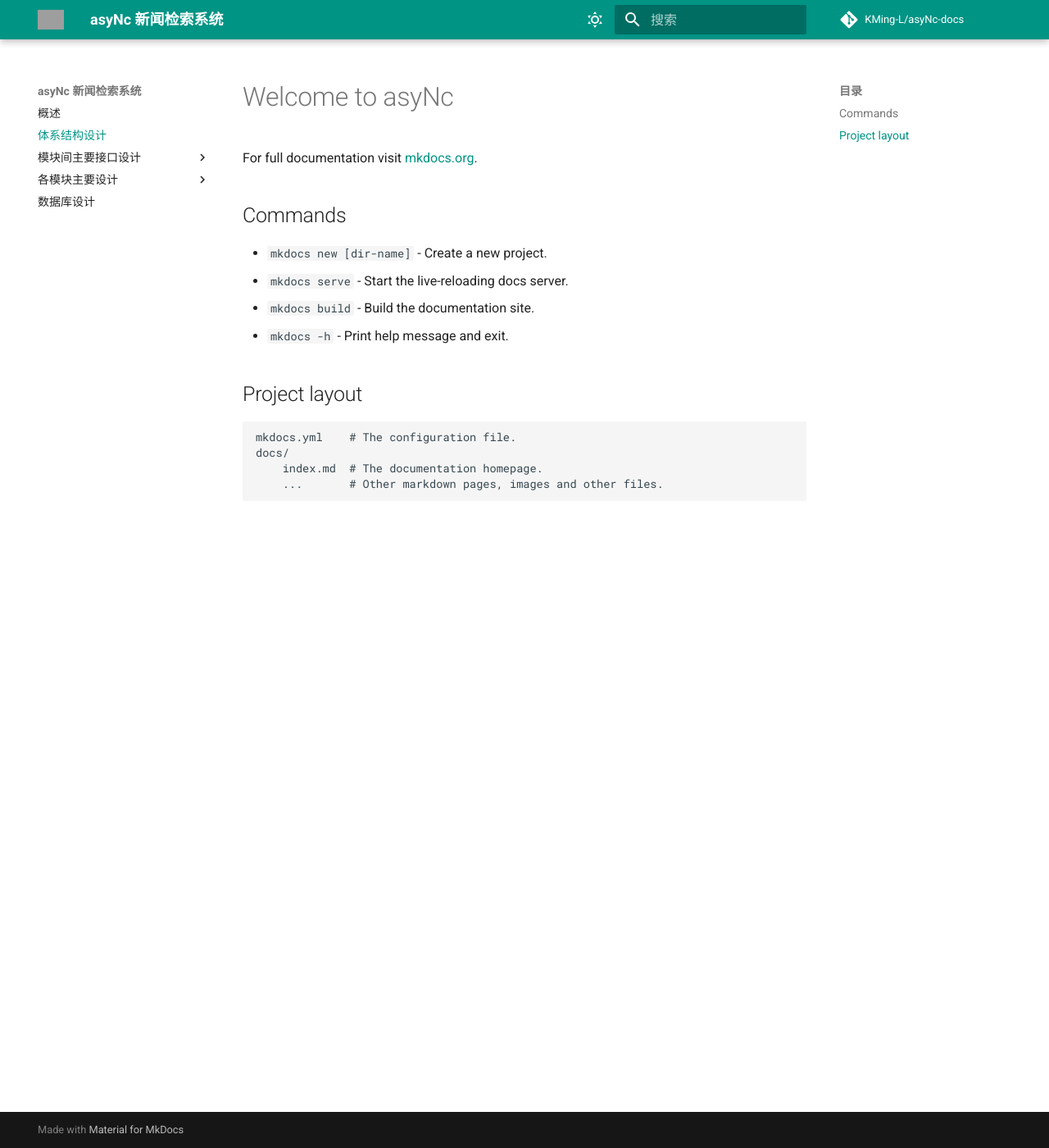
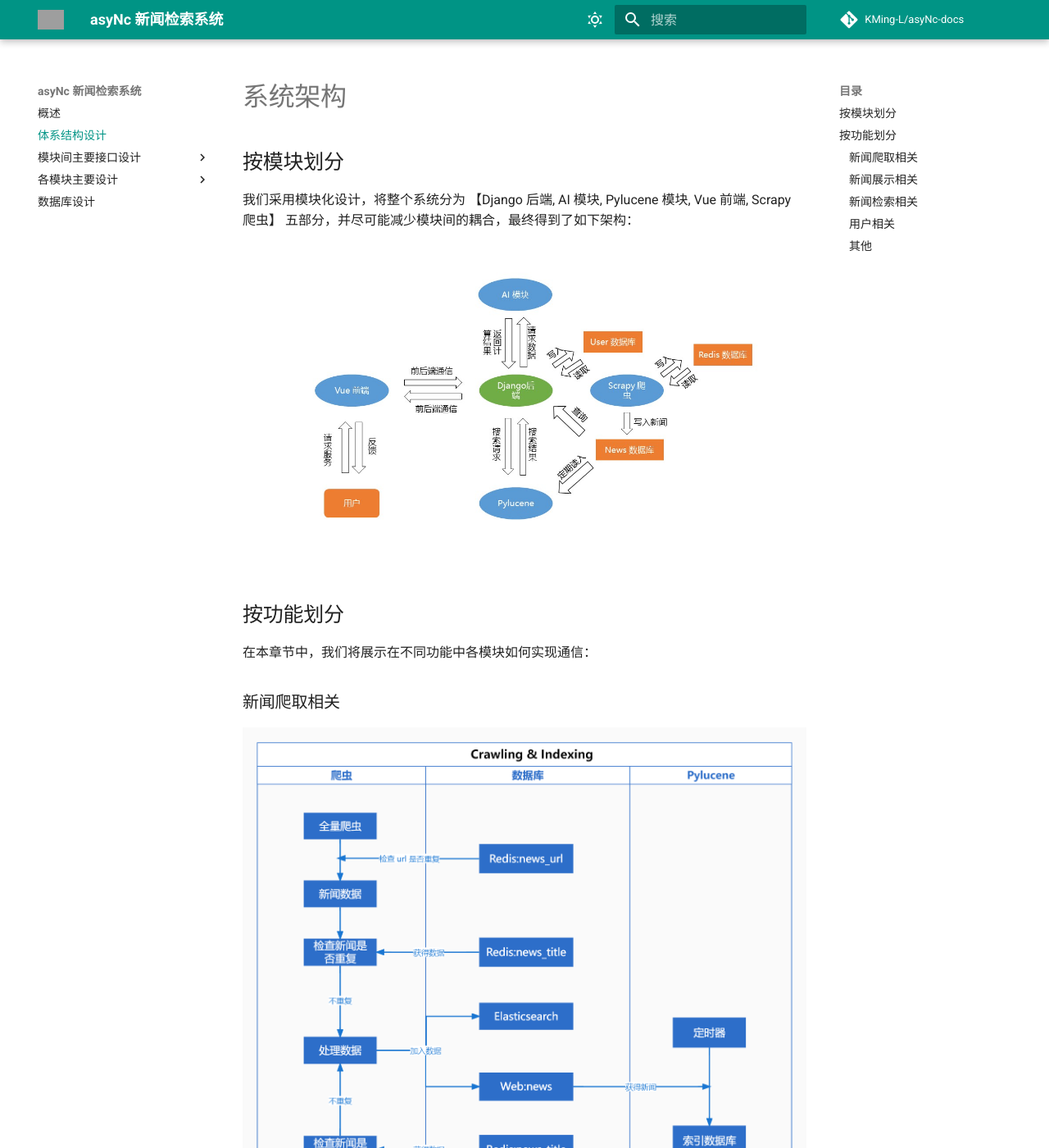
Before and after one commit to KMing-L/asyNc-docs, an MkDocs documentation site: the page built from docs/structure.md, in a window 1280 px wide and 1400 px high. Shown: the whole window at 82% size. Built offline with MkDocs 1.6.1 and Material for MkDocs 9.7.7, drawn with Linux system fonts in a browser that asks for light colours; comment, search, counter and statistics services are not loaded; some of the changed text lies outside the part shown; grey boxes are pictures that could not be loaded.

Commit message:
docs: 完成系统架构涉及初版，设计 TODO

```diff
--- a/docs/structure.md
+++ b/docs/structure.md
@@ -1,17 +1,44 @@
-# Welcome to asyNc
+# 系统架构
 
-For full documentation visit [mkdocs.org](https://www.mkdocs.org).
+## 按模块划分
 
-## Commands
+我们采用模块化设计，将整个系统分为 【Django 后端, AI 模块, Pylucene 模块, Vue 前端, Scrapy 爬虫】 五部分，并尽可能减少模块间的耦合，最终得到了如下架构：
 
-* `mkdocs new [dir-name]` - Create a new project.
-* `mkdocs serve` - Start the live-reloading docs server.
-* `mkdocs build` - Build the documentation site.
-* `mkdocs -h` - Print help message and exit.
+![整体架构](images/整体架构.jpg)
 
-## Project layout
+## 按功能划分
 
-    mkdocs.yml    # The configuration file.
-    docs/
-        index.md  # The documentation homepage.
-        ...       # Other markdown pages, images and other files.
+在本章节中，我们将展示在不同功能中各模块如何实现通信：
+
+### 新闻爬取相关
+
+![新闻爬取相关](images/新闻爬取相关.jpg)
+
+### 新闻展示相关
+
+TODO:
+负责人：*wbw & sxx
+1. 主页新闻展示：Vue 和 Django 交互 & Django 缓存
+2. 个性化新闻展示：Vue & Django & Pylucene（应包含用户登录检查）
+
+### 新闻检索相关
+
+TODO：
+责任负责人：*szz
+1. Vue 和 Django/Pylucene 交互
+2. ES 搜索建议
+3. Pylucene 检索逻辑
+
+### 用户相关
+
+TODO：
+责任负责人：*wbw
+1. 注册，登录，修改信息：Vue & Django
+2. 用户点击新闻后 tags 变化
+
+### 其他
+
+TODO：
+责任负责人：*sxx & wbw
+1. 收藏，稍后再看，历史：Vue & Django
+2. AI 智能摘要
```
Also changed, not shown: docs/images/整体架构.jpg (added), docs/images/新闻爬取相关.jpg (added).
